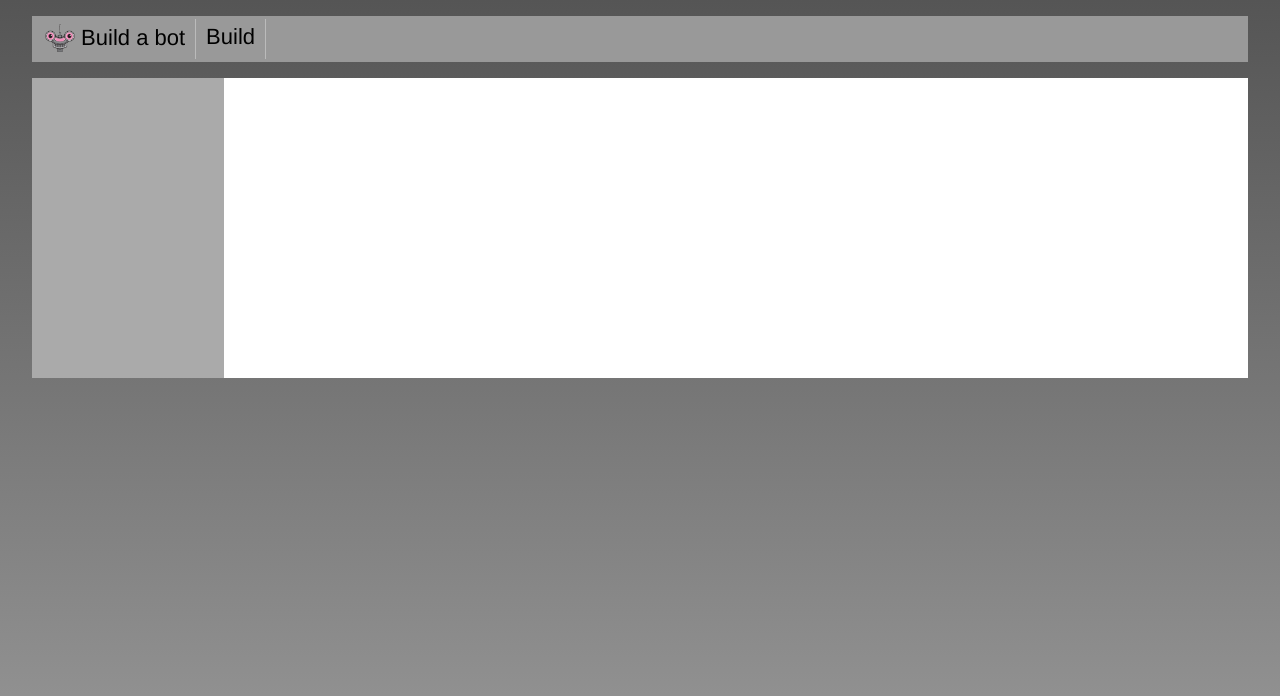
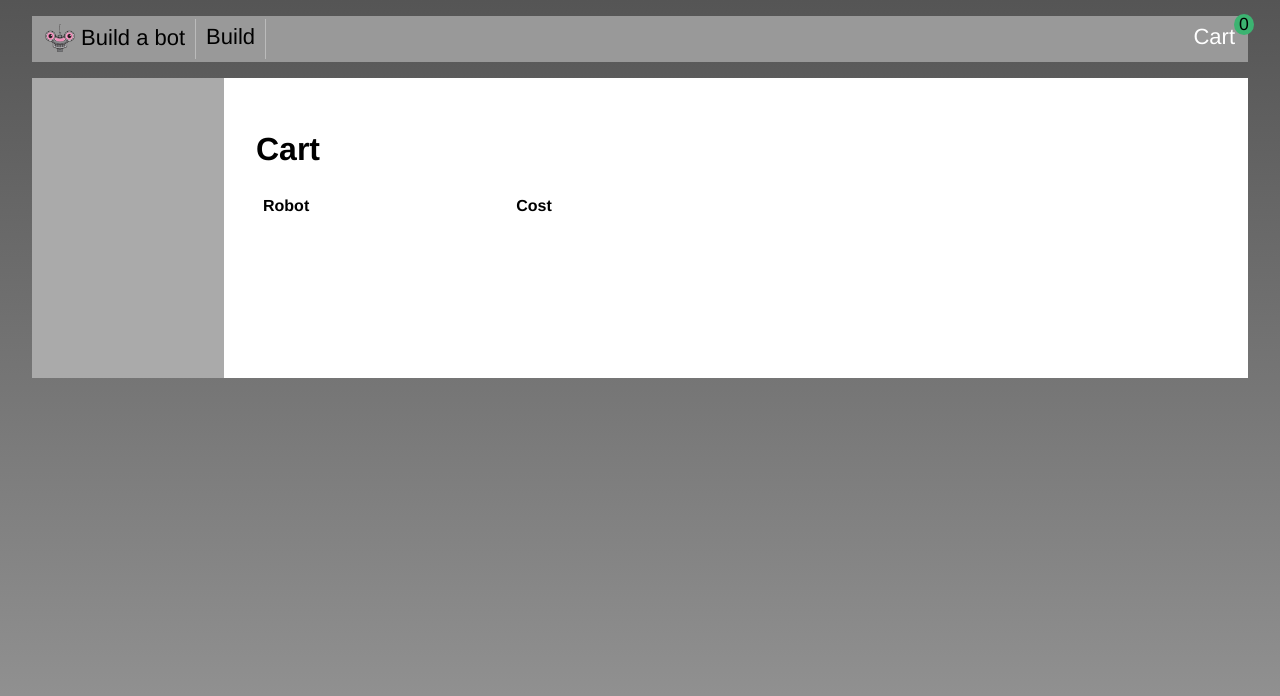
Before and after one commit to Ajecs/Vue-course-Pluralsight, a Vue app: page /cart in a window 1280 px wide. Shown: the top 696 px of the page. Built offline with nearby package versions, Linux system fonts and the light colour scheme.

Commit message:
Se instaló Vuex. creó el folder store. Se almaceno los datos del carrito y se creó el component ShoppingCart, link->cart y cart-items

```diff
--- a/package.json
+++ b/package.json
@@ -11,7 +11,8 @@
     "core-js": "^3.6.4",
     "eslint-config-airbnb": "^18.1.0",
     "vue": "^2.6.11",
-    "vue-router": "^3.1.6"
+    "vue-router": "^3.1.6",
+    "vuex": "^3.3.0"
   },
   "devDependencies": {
     "@vue/cli-plugin-babel": "~4.3.0",
--- a/src/App.vue
+++ b/src/App.vue
@@ -11,10 +11,13 @@
             </router-link>
           </li>
           <li class="nav-item">
-            <router-link class="nav-link" :to="{name: 'Build'}" exact>
-              <!-- Forma alternativa con binding -->
-              Build
-            </router-link>
+            <router-link class="nav-link" :to="{name: 'Build'}" exact>Build</router-link>
+          </li>
+          <li class="nav-item cart">
+            <router-link class="nav-link" to="/cart" exact>Cart</router-link>
+            <div class="cart-items">
+              {{ cart.length }}
+            </div>
           </li>
         </ul>
       </nav>
@@ -24,7 +27,8 @@
         <router-view name="sidebar"></router-view>
       </aside>
       <main>
-        <router-view /> <!-- por defecto tiene el nombre 'default' -->
+        <router-view />
+        <!-- por defecto tiene el nombre 'default' -->
       </main>
     </div>
   </div>
@@ -32,7 +36,12 @@
 
 <script>
 export default {
-  name: "App"
+  name: "App",
+  computed: {
+    cart() {
+      return this.$store.state.cart
+    }
+  },
 };
 </script>
 
@@ -74,6 +83,11 @@ ul {
   font-size: 22px;
   border-right: 1px solid #bbb;
 }
+.nav-item.cart {
+  position: relative;
+  margin-left: auto;
+  border-right: none;
+}
 .logo {
   vertical-align: middle;
   height: 30px;
@@ -102,6 +116,18 @@ main {
   width: 80vw;
   min-height: 300px;
 }
+.cart-items {
+  position: absolute;
+  top: -5px;
+  right: -9px;
+  font-size: 1.1rem;
+  width: 20px;
+  text-align: center;
+  display: inline-block;
+  border-radius: 50%;
+  background-color: mediumseagreen;
+
+}
 /*
    code .content >>> .robot-name {
      Con el uso del selecto >>> (selector deep) se puede heredar a un subelemento del componente hijo
--- /dev/null
+++ b/src/cart/ShoppingCart.vue
@@ -0,0 +1,44 @@
+<template>
+  <div>
+    <h1>Cart</h1>
+    <table>
+      <thead>
+        <tr>
+          <th class="robot-title">Robot</th>
+          <th class="cost">Cost</th>
+        </tr>
+      </thead>
+      <tbody>
+        <tr v-for="(robot, index) in cart" :key="index">
+          <td class="robot-title">{{robot.head.title}}</td>
+          <td class="cost">{{robot.cost}}</td>
+        </tr>
+      </tbody>
+    </table>
+  </div>
+</template>
+
+<script>
+export default {
+  name: "Cart",
+  computed: {
+    cart() {
+      return this.$store.state.cart
+    },
+  }
+};
+</script>
+
+<style scoped>
+td,
+th {
+  padding: 5px;
+}
+.robot-title {
+  text-align: left;
+  padding-right: 200px;
+}
+.cost {
+  text-align: right;
+}
+</style>
--- a/src/main.js
+++ b/src/main.js
@@ -2,9 +2,12 @@ import Vue from 'vue'
 import App from './App.vue'
 
 import router from './router'
+import store from './store'
+
 Vue.config.productionTip = false
 
 new Vue({
   render: h => h(App),
   router,
+  store,
 }).$mount('#app')
--- a/src/router/index.js
+++ b/src/router/index.js
@@ -11,6 +11,7 @@ import BrowseTorsos from '../parts/RobotTorsos.vue'
 import BrowseBases from '../parts/RobotBases.vue'
 import SidebarStandard from '../sidebars/SidebarStandard.vue'
 import SidebarBuild from '../sidebars/SidebarBuild.vue'
+import ShoppingCart from '../cart/ShoppingCart.vue'
 
 Vue.use(Router)
 
@@ -71,5 +72,10 @@ export default new Router({
         next(isValidId)
       }
     },
+    {
+      path: '/cart',
+      name: 'Cart',
+      component: ShoppingCart,
+    },
   ],
 })
--- /dev/null
+++ b/src/store/index.js
@@ -0,0 +1,15 @@
+import Vue from 'vue'
+import Vuex from 'vuex'
+
+Vue.use(Vuex)
+
+export default new Vuex.Store({
+  state: {
+    cart: [],
+  },
+  mutations: {
+    addRobotToCart(state, robot) {
+      state.cart.push(robot)
+    },
+  },
+})
```
Also changed, not shown: src/build/RobotBuilder.vue, 1 other file (tests, documents, lock files or other folders).
